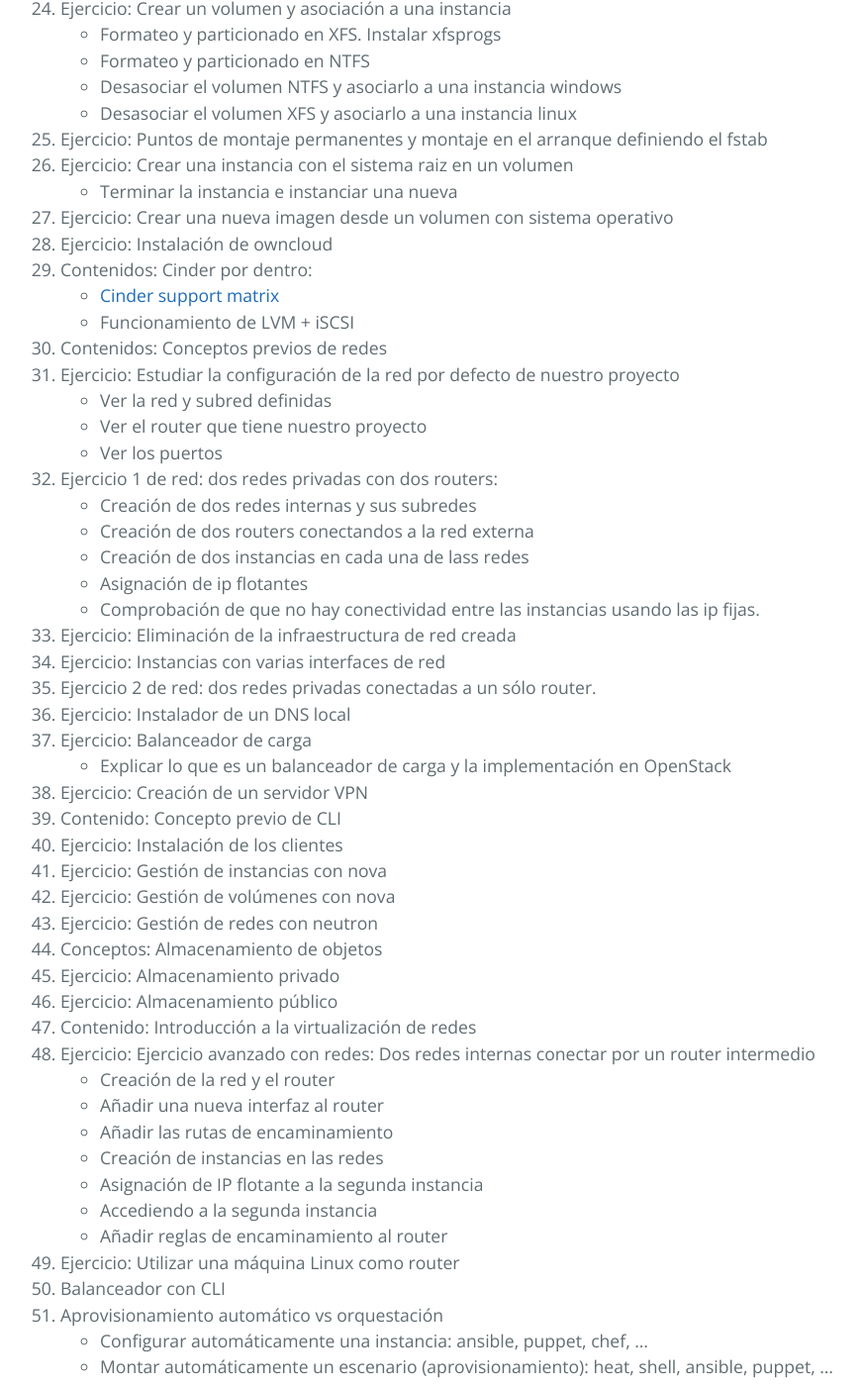
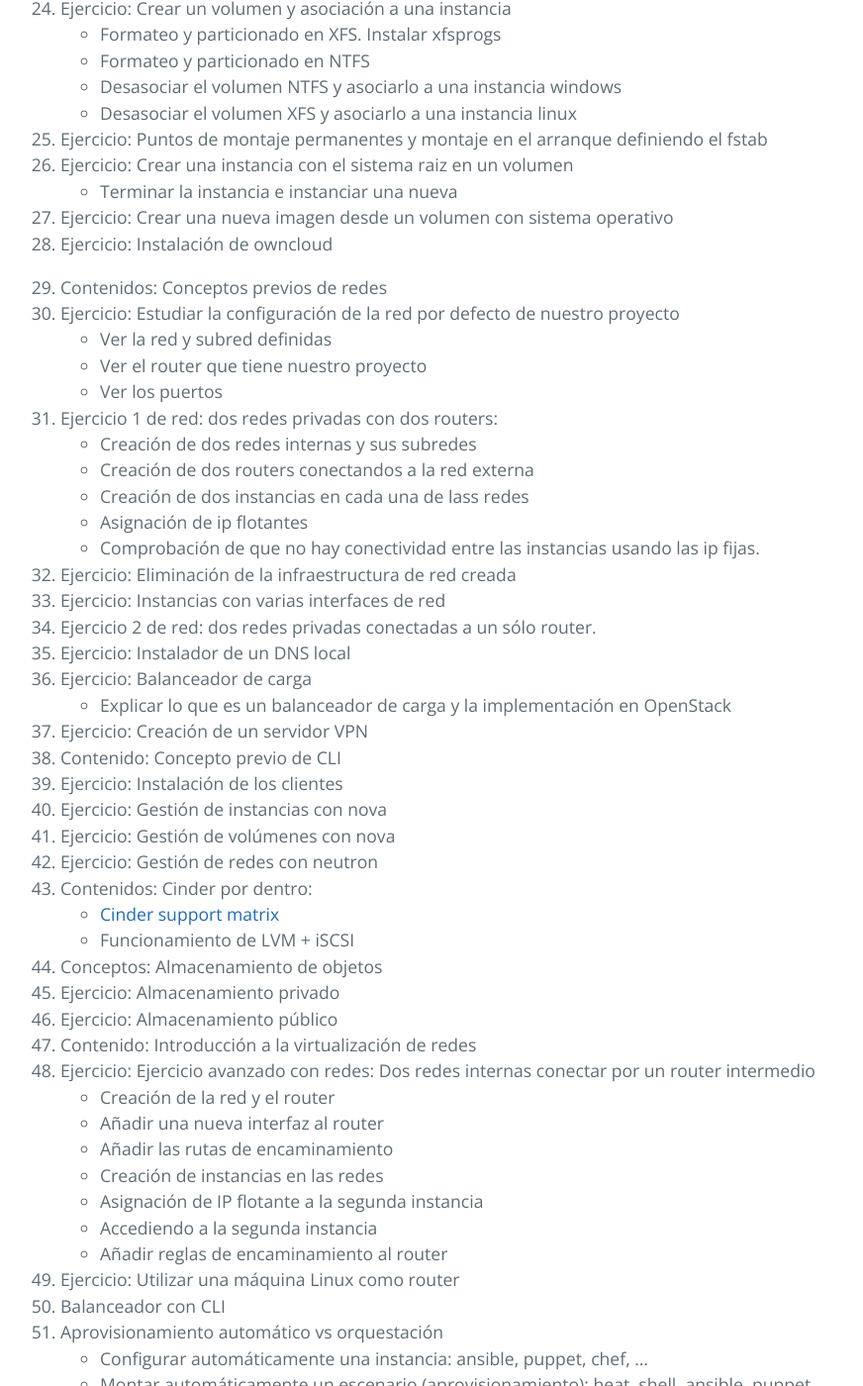
Before and after one commit to iesgn/ow1, a Jekyll site: the page built from curso/sesion.md, in a window 1280 px wide and 1400 px high, scrolled down 2914 px. Shown: the whole window at 99% size, without its empty margins (203-1075 px from the left). Built offline with Jekyll 4.4.1, drawn with Linux system fonts in a browser that asks for light colours; part of the change alters nothing that is shown; some of the changed text lies outside the part shown.

Commit message:
Modificación

```diff
--- a/curso/sesion.md
+++ b/curso/sesion.md
@@ -8,8 +8,8 @@ tittle: Sesiones online
 |21 de Mayo| 1,2,3 |Alberto |
 |26 de Mayo| 3,4,5,6,7,8,9,10,11 |José Domingo  |
 |28 de Mayo| 12,13,14,15,16,17,18,19,20,21 | Alberto |
-|2 de Junio| 22,23,24,25,26,27 | José Domingo |
-|9 de Junio| 27,28,29,30,31 | José Domingo |
+|2 de Junio| 22,23,24,25,26,27,28 | José Domingo |
+|9 de Junio| 29,30,31 | José Domingo |
 |11 de Junio|24,25,26,27,28,29,30,31  | Alberto |
 |16 de Junio|32,33,34,35,36,37,38 | José Domingo |
 |18 de Junio|39,40,41  | Alberto |
@@ -83,9 +83,7 @@ tittle: Sesiones online
  * Terminar la instancia e instanciar una nueva
 1. Ejercicio: Crear una nueva imagen desde un volumen con sistema operativo
 1. Ejercicio: Instalación de owncloud
-1. Contenidos: Cinder por dentro:
- * [Cinder support matrix](https://wiki.openstack.org/wiki/CinderSupportMatrix)
- * Funcionamiento de LVM + iSCSI
+
 1. Contenidos: Conceptos previos de redes
 1. Ejercicio: Estudiar la configuración de la red por defecto de nuestro proyecto
  * Ver la red y subred definidas
@@ -109,6 +107,9 @@ tittle: Sesiones online
 1. Ejercicio: Gestión de instancias con nova
 1. Ejercicio: Gestión de volúmenes con nova
 1. Ejercicio: Gestión de redes con neutron
+1. Contenidos: Cinder por dentro:
+ * [Cinder support matrix](https://wiki.openstack.org/wiki/CinderSupportMatrix)
+ * Funcionamiento de LVM + iSCSI
 1. Conceptos: Almacenamiento de objetos
 1. Ejercicio: Almacenamiento privado
 1. Ejercicio: Almacenamiento público
```
